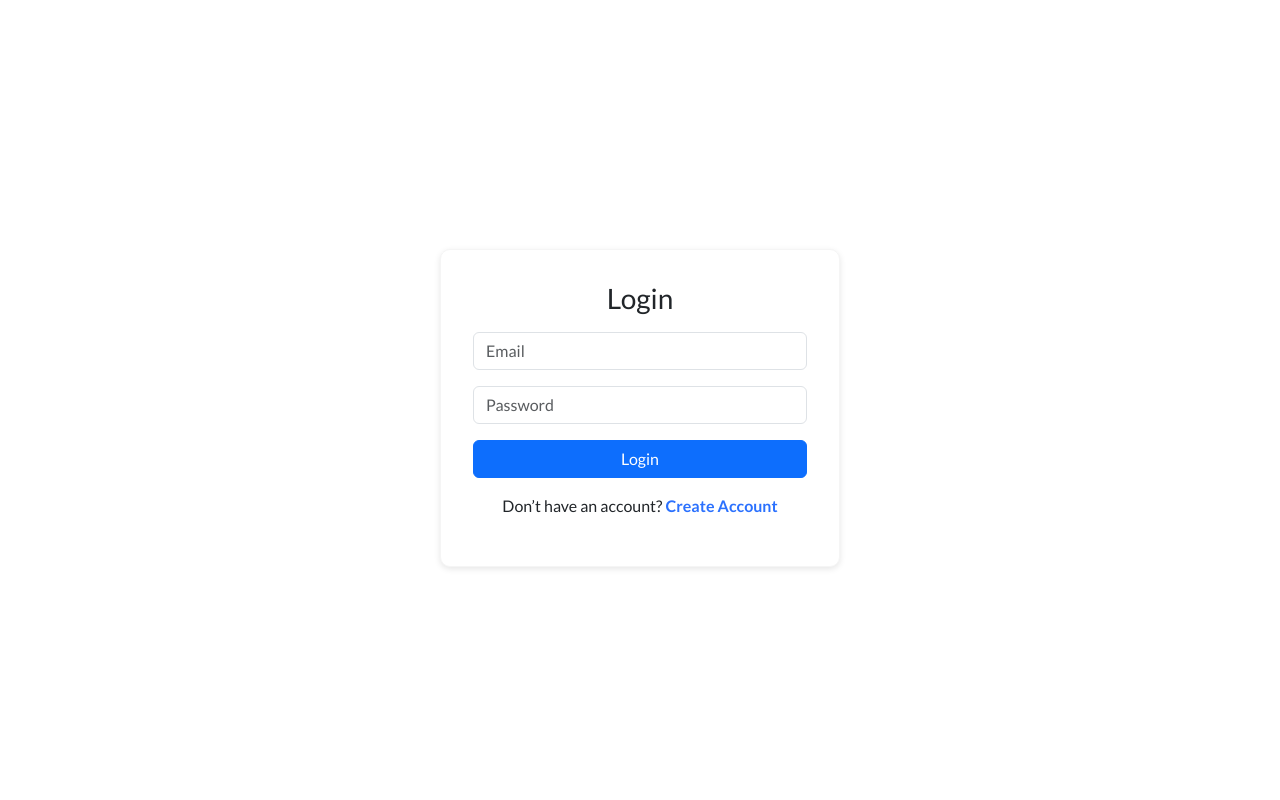
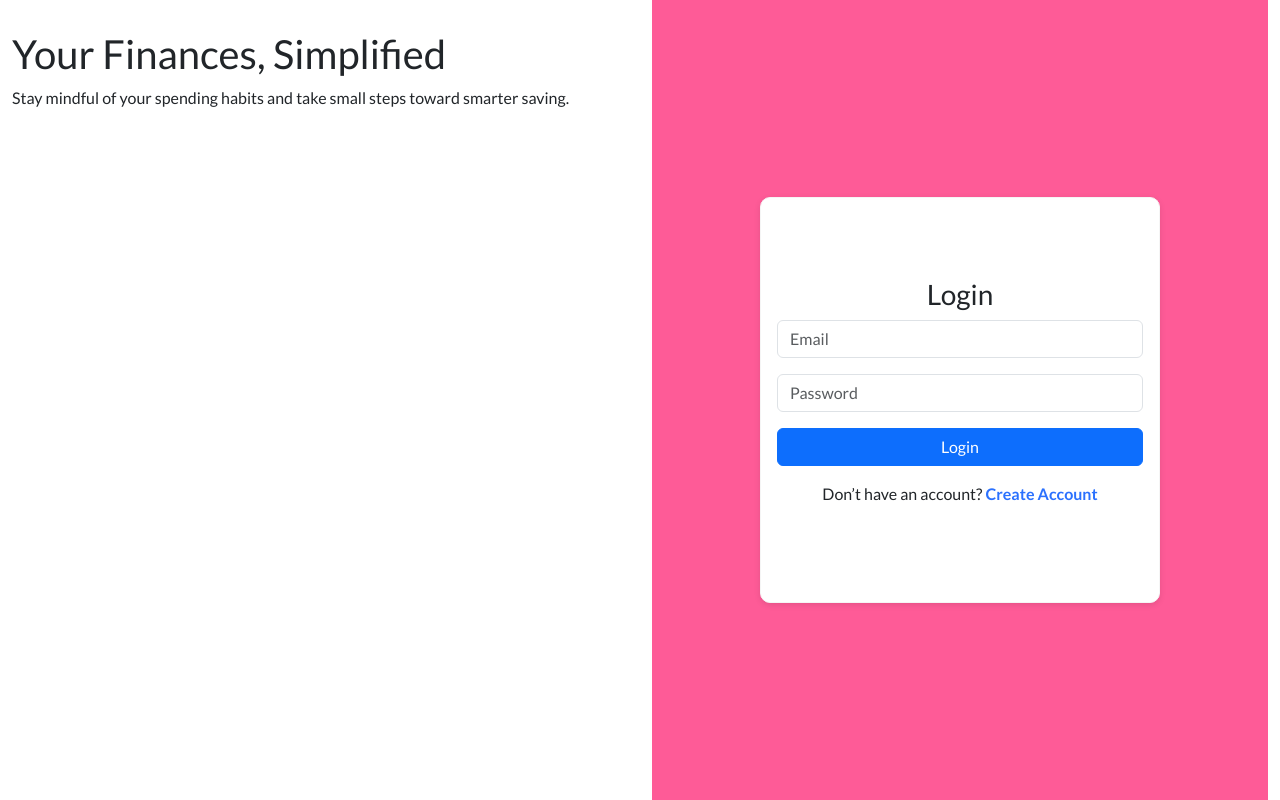
Before and after one commit to ravi-1998-17/MySpend-sharpener, a React (Vite) app: page / in a window 1280 px wide. Built offline with nearby package versions, Linux system fonts and the light colour scheme.

Commit message:
Signup Screen and Functionality added

```diff
--- a/src/App.jsx
+++ b/src/App.jsx
@@ -5,13 +5,12 @@ import { useEffect, useState } from "react";
 import Home from "./pages/home/Home";
 import About from "./pages/about/About";
 import Contact from "./pages/contact/Contact";
-import Auth from "./components/authentication/Auth";
 import Header from "./components/layout/Header";
+import LoginPage from "./pages/login/LoginPage";
 
 const App = () => {
   const [isLoggedIn, setIsLoggedIn] = useState(false);
 
-  // check login status on refresh
   useEffect(() => {
     const token = localStorage.getItem("token");
     if (token) setIsLoggedIn(true);
@@ -23,7 +22,7 @@ const App = () => {
   };
 
   if (!isLoggedIn) {
-    return <Auth setIsLoggedIn={setIsLoggedIn} />;
+    return <LoginPage setIsLoggedIn={setIsLoggedIn} />;
   }
 
   return (
--- a/src/components/authentication/Auth.jsx
+++ b/src/components/authentication/Auth.jsx
@@ -1,6 +1,7 @@
 import React, { useState, useRef } from "react";
 import { Form, Button, Spinner, Container } from "react-bootstrap";
 import classes from "../authentication/Auth.module.css";
+import { LoaderSmall } from "../common/StatsComps";
 
 function Auth({ setIsLoggedIn }) {
   const [isLogin, setIsLogin] = useState(true);
@@ -46,7 +47,8 @@ function Auth({ setIsLoggedIn }) {
       });
 
       const data = await res.json();
-      if (!res.ok) throw new Error(data.error?.message || "Authentication failed!");
+      if (!res.ok)
+        throw new Error(data.error?.message || "Authentication failed!");
 
       localStorage.setItem("token", data.idToken);
       setIsLoggedIn(true);
@@ -57,9 +59,9 @@ function Auth({ setIsLoggedIn }) {
   };
 
   return (
-    <Container className={`${classes.authContainer} mt-5`}>
+    <Container fluid className={`${classes.authContainer}`}>
       <Form onSubmit={submitHandler} className={classes.authForm}>
-        <h3 className="text-center mb-3">{isLogin ? "Login" : "Sign Up"}</h3>
+        <h3 className="text-center">{isLogin ? "Login" : "Sign Up"}</h3>
 
         {!isLogin && (
           <Form.Group className="mb-3">
@@ -73,19 +75,27 @@ function Auth({ setIsLoggedIn }) {
         )}
 
         <Form.Group className="mb-3">
-          <Form.Control type="email" placeholder="Email" ref={emailRef} required />
+          <Form.Control
+            type="email"
+            placeholder="Email"
+            ref={emailRef}
+            required
+          />
         </Form.Group>
 
         <Form.Group className="mb-3">
-          <Form.Control type="password" placeholder="Password" ref={passwordRef} required />
+          <Form.Control
+            type="password"
+            placeholder="Password"
+            ref={passwordRef}
+            required
+          />
         </Form.Group>
 
-        {error && <p className="text-danger text-center">{error}</p>}
+        {error && <p className="text-center" style={{color: "var(--pink)"}}>{error}</p>}
 
         {loading ? (
-          <div className="text-center">
-            <Spinner animation="border" size="sm" /> <span>Requesting...</span>
-          </div>
+          <LoaderSmall text="Requesting..." />
         ) : (
           <Button type="submit" className={classes.submitBtn}>
             {isLogin ? "Login" : "Sign Up"}
--- a/src/components/authentication/Auth.module.css
+++ b/src/components/authentication/Auth.module.css
@@ -2,17 +2,19 @@
     display: flex;
     justify-content: center;
     align-items: center;
-  height: 90vh;
+    background-color: var(--pink);
+    height: 100vh;
 }
 
 .authForm {
+    padding: 5rem 1rem !important;
     background-color: var(--light);
     border: 1px solid var(--grey);
     padding: 2rem;
     border-radius: 10px;
     width: 100%;
     max-width: 400px;
-  box-shadow: 0 2px 6px rgba(0,0,0,0.1);
+    box-shadow: 0 2px 6px rgba(0, 0, 0, 0.1);
 }
 
 .submitBtn {
--- a/src/components/common/StatsComps.jsx
+++ b/src/components/common/StatsComps.jsx
@@ -1,15 +1,15 @@
 import React from "react";
 import { Spinner } from "react-bootstrap";
 
-const StatsComps = () => {
+export const LoaderSmall = ({ text = "Requesting..." }) => {
   return (
-    <>
-      <div style={{ textAlign: "center", padding: "20px" }}>
-        <Spinner animation="border" role="status" />
-        <p>Loading...</p>
-      </div>
-    </>
+    <div className="text-center">
+      <Spinner
+        animation="border"
+        size="sm"
+        style={{ color: "var(--pink)" }}
+      />{" "}
+      <span style={{color: "var(--pink)"}}>{text}</span>
+    </div>
   );
 };
-
-export default StatsComps;
--- /dev/null
+++ b/src/pages/login/LoginPage.jsx
@@ -0,0 +1,30 @@
+import Auth from "@/components/authentication/Auth";
+import React from "react";
+import { Col, Container, Row } from "react-bootstrap";
+import classes from "./LoginPage.module.css"; // Use for any custom styles
+
+function LoginPage({ setIsLoggedIn }) {
+  return (
+    <Container fluid>
+      <Row className="d-flex" style={{ minHeight: "100vh" }}>
+        <Col xs={6}>
+          <div>
+            <div style={{height: "30px", width: "30px"}}>
+              <i className="bi bi-piggy-bank-fill"></i>
+            </div>
+            <h1>Your Finances, Simplified</h1>
+            <p>
+              Stay mindful of your spending habits and take small steps toward
+              smarter saving.
+            </p>
+          </div>
+        </Col>
+        <Col xs={6}>
+          <Auth setIsLoggedIn={setIsLoggedIn} />
+        </Col>
+      </Row>
+    </Container>
+  );
+}
+
+export default LoginPage;
```
Also changed, not shown: src/pages/login/LoginPage.module.css (added). Lines whose indentation alone changed are shown as unchanged.
